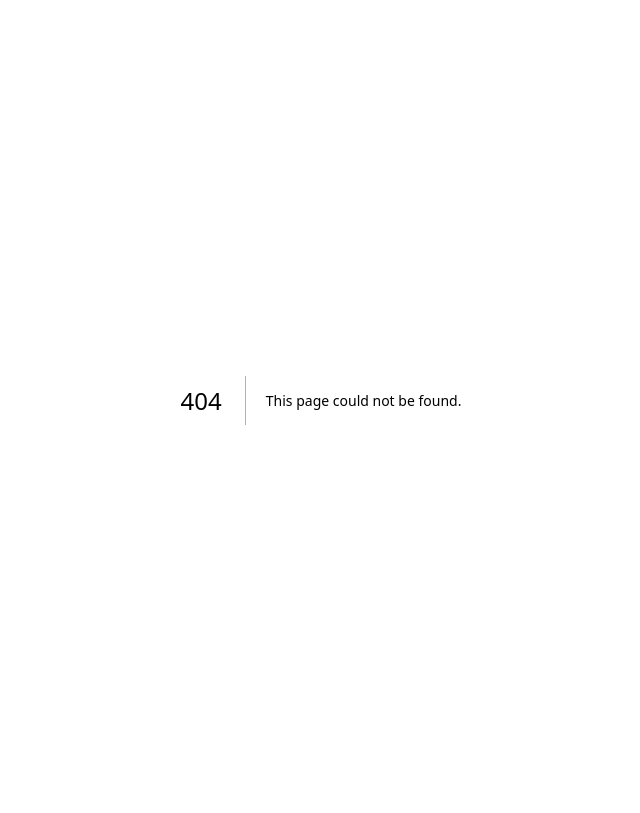
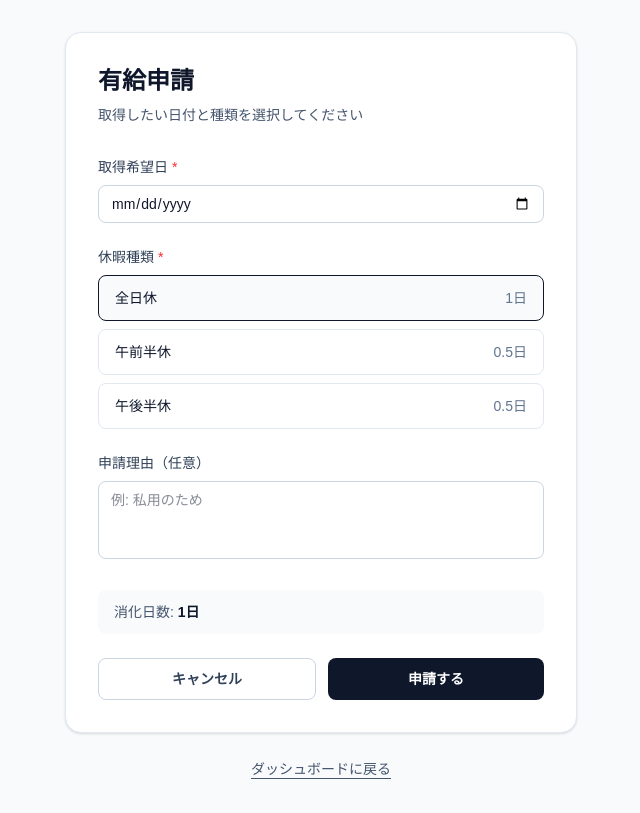
Before and after one commit to Natsumi-lab/Paid-Vacation, a Next.js app: page /requests/new in a window 1280 px wide. Before the commit this address had no page. Shown: the whole page, without its empty margins (319-959 px from the left). Built offline with nearby package versions, Linux system fonts and the light colour scheme.

Commit message:
requests/new/page申請フォームページ作成

```diff
--- /dev/null
+++ b/src/app/requests/new/page.tsx
@@ -0,0 +1,288 @@
+"use client";
+
+import Link from "next/link";
+import { useRouter } from "next/navigation";
+import { FormEvent, useMemo, useState } from "react";
+
+const PAGE_TITLE = "有給申請";
+const PAGE_DESCRIPTION = "取得したい日付と種類を選択してください";
+const DASHBOARD_PATH = "/dashboard";
+
+type LeaveType = "full" | "am_half" | "pm_half";
+
+type LeaveRequestFormValues = {
+  requestDate: string;
+  leaveType: LeaveType;
+  reason: string;
+};
+
+type ValidationErrors = {
+  requestDate?: string;
+  leaveType?: string;
+};
+
+const LEAVE_TYPE_OPTIONS: { value: LeaveType; label: string; days: number }[] = [
+  { value: "full", label: "全日休", days: 1 },
+  { value: "am_half", label: "午前半休", days: 0.5 },
+  { value: "pm_half", label: "午後半休", days: 0.5 },
+];
+
+function getTodayString(): string {
+  const today = new Date();
+  return today.toISOString().split("T")[0];
+}
+
+function validateForm(values: LeaveRequestFormValues): ValidationErrors {
+  const errors: ValidationErrors = {};
+
+  if (values.requestDate.trim() === "") {
+    errors.requestDate = "日付を選択してください。";
+  } else {
+    const selectedDate = new Date(values.requestDate);
+    const today = new Date();
+    today.setHours(0, 0, 0, 0);
+
+    if (selectedDate < today) {
+      errors.requestDate = "過去の日付は選択できません。";
+    }
+  }
+
+  if (!values.leaveType) {
+    errors.leaveType = "種類を選択してください。";
+  }
+
+  return errors;
+}
+
+function hasValidationErrors(errors: ValidationErrors): boolean {
+  return Object.keys(errors).length > 0;
+}
+
+export default function NewRequestPage() {
+  const router = useRouter();
+
+  const [formValues, setFormValues] = useState<LeaveRequestFormValues>({
+    requestDate: "",
+    leaveType: "full",
+    reason: "",
+  });
+
+  const [validationErrors, setValidationErrors] = useState<ValidationErrors>({});
+  const [submitErrorMessage, setSubmitErrorMessage] = useState("");
+  const [isSubmitting, setIsSubmitting] = useState(false);
+
+  const selectedDays = useMemo(() => {
+    const option = LEAVE_TYPE_OPTIONS.find((opt) => opt.value === formValues.leaveType);
+    return option?.days ?? 1;
+  }, [formValues.leaveType]);
+
+  const isSubmitDisabled = useMemo(() => {
+    return isSubmitting;
+  }, [isSubmitting]);
+
+  function updateField<K extends keyof LeaveRequestFormValues>(
+    fieldName: K,
+    value: LeaveRequestFormValues[K]
+  ) {
+    setFormValues((currentValues) => ({
+      ...currentValues,
+      [fieldName]: value,
+    }));
+
+    setValidationErrors((currentErrors) => ({
+      ...currentErrors,
+      [fieldName]: undefined,
+    }));
+
+    setSubmitErrorMessage("");
+  }
+
+  async function handleSubmit(event: FormEvent<HTMLFormElement>) {
+    event.preventDefault();
+
+    const errors = validateForm(formValues);
+    setValidationErrors(errors);
+    setSubmitErrorMessage("");
+
+    if (hasValidationErrors(errors)) {
+      return;
+    }
+
+    setIsSubmitting(true);
+
+    try {
+      const response = await fetch("/api/requests", {
+        method: "POST",
+        headers: {
+          "Content-Type": "application/json",
+        },
+        body: JSON.stringify({
+          requestDate: formValues.requestDate,
+          leaveType: formValues.leaveType,
+          days: selectedDays,
+          reason: formValues.reason || null,
+        }),
+      });
+
+      if (!response.ok) {
+        const data = await response.json();
+        setSubmitErrorMessage(data.message || "申請の送信に失敗しました。");
+        return;
+      }
+
+      router.push(DASHBOARD_PATH);
+    } catch (error) {
+      console.error("Leave request submission failed:", error);
+      setSubmitErrorMessage(
+        "予期しないエラーが発生しました。時間をおいて再度お試しください。"
+      );
+    } finally {
+      setIsSubmitting(false);
+    }
+  }
+
+  return (
+    <main className="min-h-screen bg-slate-50 px-4 py-8">
+      <div className="mx-auto max-w-lg">
+        <div className="rounded-2xl border border-slate-200 bg-white p-8 shadow-sm">
+          <header className="mb-8">
+            <h1 className="text-2xl font-bold text-slate-900">{PAGE_TITLE}</h1>
+            <p className="mt-2 text-sm text-slate-600">{PAGE_DESCRIPTION}</p>
+          </header>
+
+          <form className="space-y-6" onSubmit={handleSubmit} noValidate>
+            {/* 日付選択 */}
+            <div>
+              <label
+                htmlFor="requestDate"
+                className="mb-2 block text-sm font-medium text-slate-700"
+              >
+                取得希望日 <span className="text-red-500">*</span>
+              </label>
+              <input
+                id="requestDate"
+                name="requestDate"
+                type="date"
+                min={getTodayString()}
+                value={formValues.requestDate}
+                onChange={(event) => updateField("requestDate", event.target.value)}
+                aria-invalid={Boolean(validationErrors.requestDate)}
+                aria-describedby={
+                  validationErrors.requestDate ? "requestDate-error" : undefined
+                }
+                className="w-full rounded-lg border border-slate-300 px-3 py-2 text-sm text-slate-900 outline-none transition focus:border-slate-500 focus:ring-2 focus:ring-slate-200"
+              />
+              {validationErrors.requestDate ? (
+                <p id="requestDate-error" className="mt-2 text-sm text-red-600">
+                  {validationErrors.requestDate}
+                </p>
+              ) : null}
+            </div>
+
+            {/* 休暇種類 */}
+            <div>
+              <label className="mb-2 block text-sm font-medium text-slate-700">
+                休暇種類 <span className="text-red-500">*</span>
+              </label>
+              <div className="space-y-2">
+                {LEAVE_TYPE_OPTIONS.map((option) => (
+                  <label
+                    key={option.value}
+                    className={`flex cursor-pointer items-center rounded-lg border px-4 py-3 transition ${
+                      formValues.leaveType === option.value
+                        ? "border-slate-900 bg-slate-50"
+                        : "border-slate-200 hover:border-slate-300"
+                    }`}
+                  >
+                    <input
+                      type="radio"
+                      name="leaveType"
+                      value={option.value}
+                      checked={formValues.leaveType === option.value}
+                      onChange={(event) =>
+                        updateField("leaveType", event.target.value as LeaveType)
+                      }
+                      className="sr-only"
+                    />
+                    <span className="flex-1 text-sm font-medium text-slate-900">
+                      {option.label}
+                    </span>
+                    <span className="text-sm text-slate-500">{option.days}日</span>
+                  </label>
+                ))}
+              </div>
+              {validationErrors.leaveType ? (
+                <p className="mt-2 text-sm text-red-600">
+                  {validationErrors.leaveType}
+                </p>
+              ) : null}
+            </div>
+
+            {/* 申請理由 */}
+            <div>
+              <label
+                htmlFor="reason"
+                className="mb-2 block text-sm font-medium text-slate-700"
+              >
+                申請理由（任意）
+              </label>
+              <textarea
+                id="reason"
+                name="reason"
+                rows={3}
+                value={formValues.reason}
+                onChange={(event) => updateField("reason", event.target.value)}
+                className="w-full resize-none rounded-lg border border-slate-300 px-3 py-2 text-sm text-slate-900 outline-none transition focus:border-slate-500 focus:ring-2 focus:ring-slate-200"
+                placeholder="例: 私用のため"
+              />
+            </div>
+
+            {/* 消化日数の確認 */}
+            <div className="rounded-lg bg-slate-50 px-4 py-3">
+              <p className="text-sm text-slate-600">
+                消化日数:{" "}
+                <span className="font-semibold text-slate-900">{selectedDays}日</span>
+              </p>
+            </div>
+
+            {/* エラーメッセージ */}
+            {submitErrorMessage ? (
+              <div
+                role="alert"
+                className="rounded-lg border border-red-200 bg-red-50 px-3 py-2 text-sm text-red-700"
+              >
+                {submitErrorMessage}
+              </div>
+            ) : null}
+
+            {/* 送信ボタン */}
+            <div className="flex gap-3">
+              <Link
+                href={DASHBOARD_PATH}
+                className="flex-1 rounded-lg border border-slate-300 px-4 py-2.5 text-center text-sm font-semibold text-slate-700 transition hover:bg-slate-50"
+              >
+                キャンセル
+              </Link>
+              <button
+                type="submit"
+                disabled={isSubmitDisabled}
+                className="flex-1 rounded-lg bg-slate-900 px-4 py-2.5 text-sm font-semibold text-white transition hover:bg-slate-800 disabled:cursor-not-allowed disabled:opacity-60"
+              >
+                {isSubmitting ? "送信中..." : "申請する"}
+              </button>
+            </div>
+          </form>
+        </div>
+
+        <div className="mt-6 text-center">
+          <Link
+            href={DASHBOARD_PATH}
+            className="text-sm text-slate-600 underline underline-offset-4 hover:text-slate-900"
+          >
+            ダッシュボードに戻る
+          </Link>
+        </div>
+      </div>
+    </main>
+  );
+}
```
